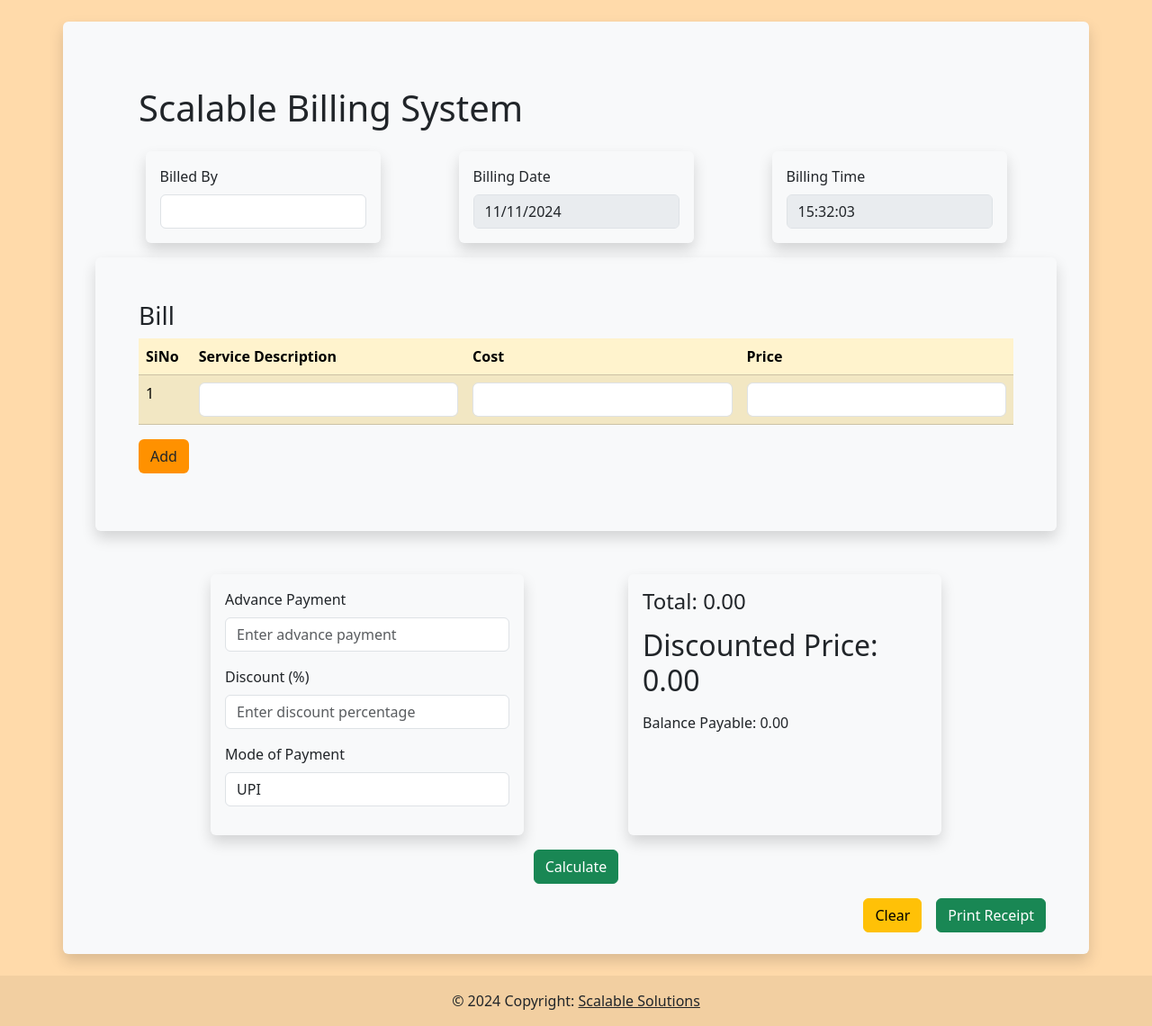
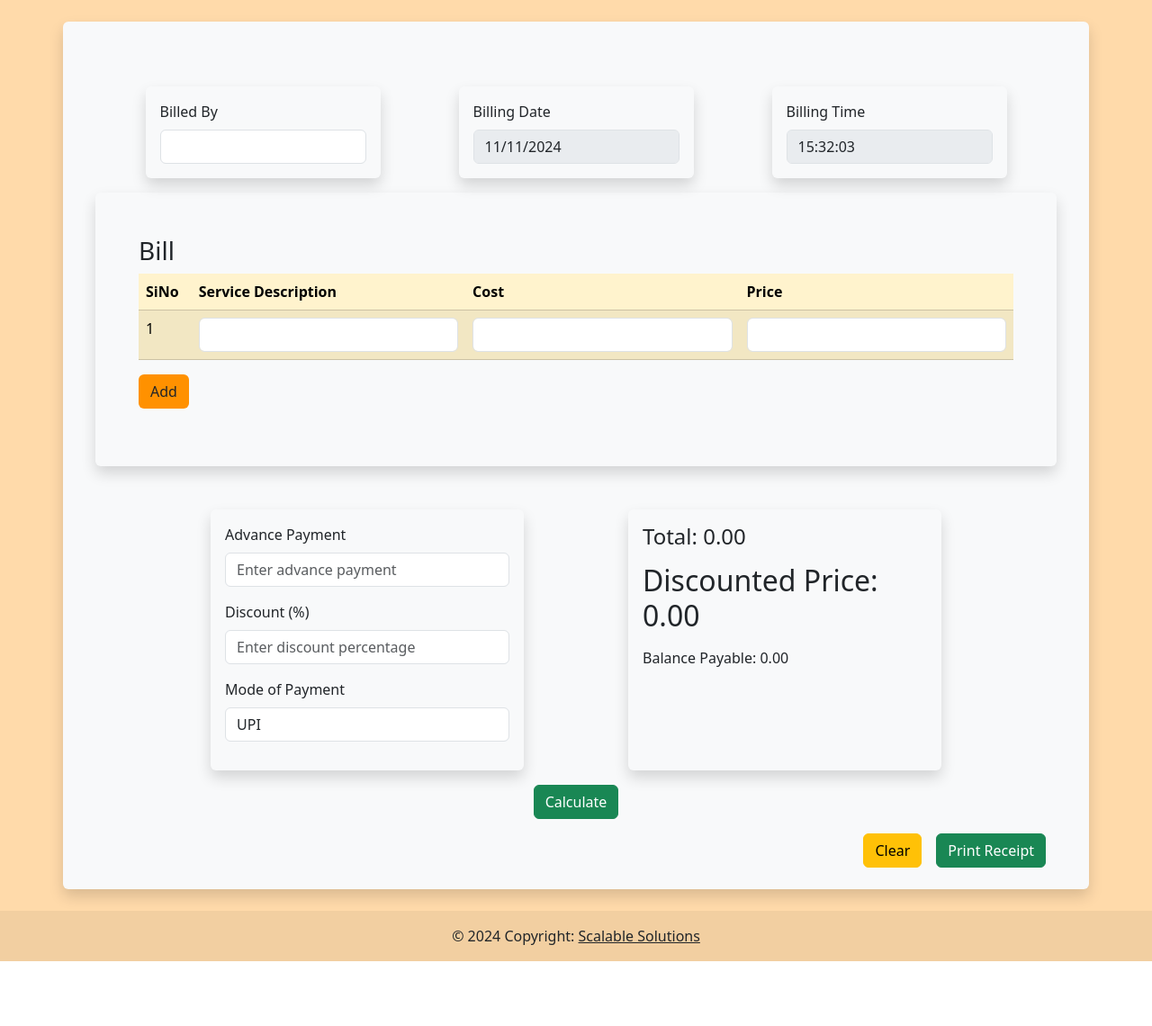
Before and after one commit to 4TechSadiq/Scalable-Billing, a Flask app: page / in a window 1280 px wide. Shown: the part 106-1246 px from the top of the page at 90% size. After the commit the page ends 1174 px from the top, so only its background shows below. Run offline with Flask 3, Linux system fonts and the light colour scheme.

Commit message:
Remove commented-out heading from index.html for cleaner code

```diff
--- a/templates/index.html
+++ b/templates/index.html
@@ -25,7 +25,7 @@
     </nav>
     <div class="container p-4 rounded bg-light mt-4 mb-4 shadow">
         <div class="container mt-5">
-            <h1 class="ms-5 mb-4">Scalable Billing System</h1>
+            <!-- <h1 class="ms-5 mb-4">Scalable Billing System</h1> -->
             <form method='post' action="{{ url_for('index') }}" id="billingForm">
                 <div class="container d-flex justify-content-around flex-wrap">
                     <div class="col-lg-3 col-sm-4 mb-3 p-3 rounded shadow">
```
Also changed, not shown: static/images/Scalable - Copy.png (renamed from templates/Scalable - Copy.png).
